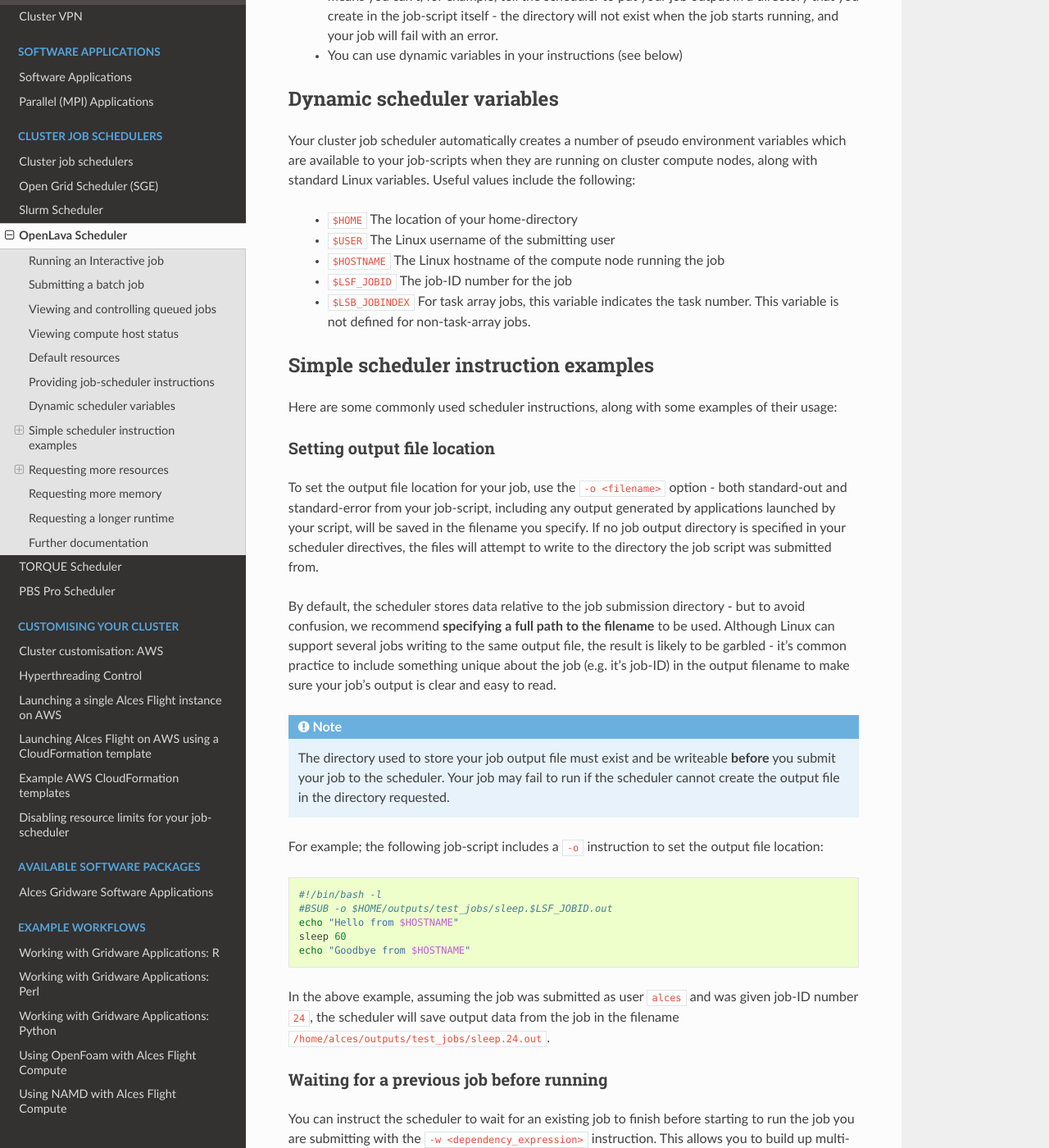
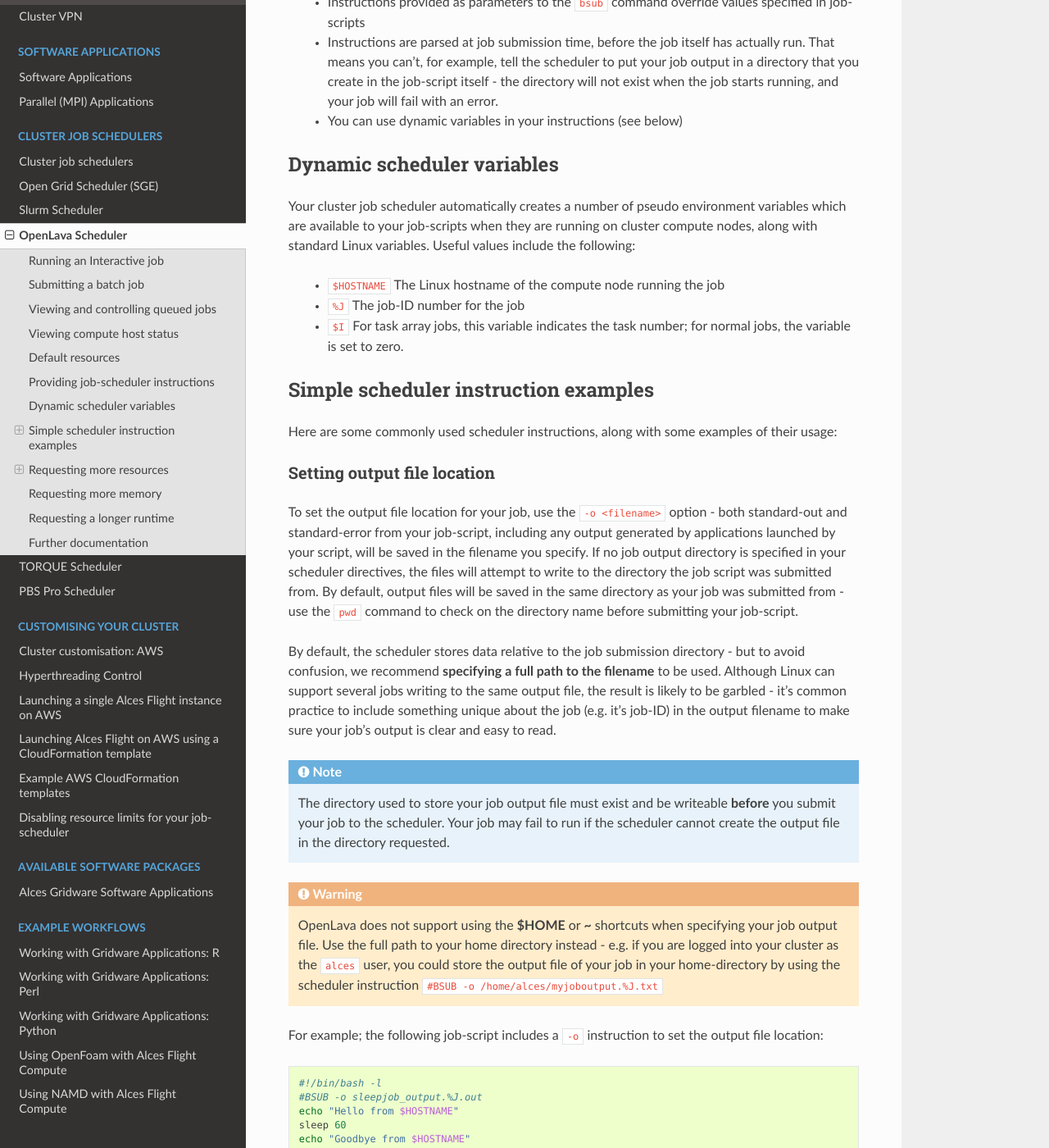
Before and after one commit to alces-software/flight-appliance-docs, a Sphinx documentation site: the page built from docs/source/openlava/openlava.rst, in a window 1280 px wide and 1400 px high, scrolled down 5508 px. Shown: the whole window at 82% size. Built offline with Sphinx 7.4.7 and the Read the Docs theme 2.0.0, drawn with Linux system fonts in a browser that asks for light colours; some of the changed text lies outside the part shown.

Commit message:
Fixes issues with OpenLava output files issue #59

```diff
--- a/docs/source/openlava/openlava.rst
+++ b/docs/source/openlava/openlava.rst
@@ -73,17 +71,24 @@
   Starting running on host login1
   Finished running - goodbye from login1
 
-To submit your jobscript to the cluster job scheduler, use the command ``bsub < simplejobscript.sh``. The job scheduler should immediately report the job-ID for your job; your job-ID is unique for your current Alces Flight Compute cluster - it will never be repeated once used.
+To submit your jobscript to the cluster job scheduler, use the command ``bsub -o $HOME/jobout.txt < simplejobscript.sh``. The job scheduler should immediately report the job-ID for your job; your job-ID is unique for your current Alces Flight Compute cluster - it will never be repeated once used.
 
 .. code:: bash
 
-  [alces@login1(scooby) ~]$ bsub < simplejobscript.sh
+  [alces@login1(scooby) ~]$ bsub -o $HOME/jobout.txt < simplejobscript.sh
   Job <151> is submitted to default queue <normal>.
+
+
+.. note:: The ``-o $HOME/jobout.txt`` parameter instructs OpenLava to save the output of your job in a file. For example - if you submit a job as the user named ``alces``, your job output will be written to the file ``/home/alces/jobout.txt``.
+
+.. warning:: If you do not specify a location to save your job output file using the ``-o`` option, it will not be not be saved to disk. You can also get a copy of your job output via email by using the parameters ``-N -u myuser@email-address.com``.
+
+
 
 Viewing and controlling queued jobs
 -----------------------------------
 
-Once your job has been submitted, use the ``bjobs`` command to see where they run. view the status of the job queue. If you have available compute nodes, your job should be shown in ``RUN`` (running) state; if your compute nodes are busy, or you've launched an auto-scaling cluster and currently have no running nodes, your job may be shown in ``PEND`` (pending) state until compute nodes are available to run it.
+Once your job has been submitted, use the ``bjobs`` command to view the status of the job queue. If you have available compute nodes, your job should be shown in ``RUN`` (running) state; if your compute nodes are busy, or you've launched an auto-scaling cluster and currently have no running nodes, your job may be shown in ``PEND`` (pending) state until compute nodes are available to run it.
 
 The scheduler is likely to spread them around over different nodes in your cluster (if you have multiple nodes). The login node is not included in your cluster for scheduling purposes - jobs submitted to the scheduler will only be run on your cluster compute nodes. You can use the ``bkill <job-ID>`` command to delete a job you've submitted, whether it's running or still in queued state.
 
@@ -146,12 +151,12 @@
 
 .. code:: bash
 
-  [alces@login1(scooby) ~]$ bsub -J sleep < simplejobscript.sh
+  [alces@login1(scooby) ~]$ bsub -J sleepjob < simplejobscript.sh
   Job <167> is submitted to default queue <normal>.
 
   [alces@login1(scooby) ~]$ bjobs
   JOBID   USER    STAT  QUEUE      FROM_HOST   EXEC_HOST   JOB_NAME   SUBMIT_TIME
-  167     alces   PEND  normal     login1                  sleep      Aug 30 16:36
+  167     alces   PEND  normal     login1                  sleepjob   Aug 30 16:36
 
 2. For batch jobs, job scheduler instructions can also be **included in your job-script** on a line starting with the special identifier ``#BSUB``.
 
@@ -180,11 +185,9 @@
 
 Your cluster job scheduler automatically creates a number of pseudo environment variables which are available to your job-scripts when they are running on cluster compute nodes, along with standard Linux variables. Useful values include the following:
 
- - ``$HOME``            The location of your home-directory
- - ``$USER``            The Linux username of the submitting user
  - ``$HOSTNAME``        The Linux hostname of the compute node running the job
- - ``$LSF_JOBID``       The job-ID number for the job
- - ``$LSB_JOBINDEX``    For task array jobs, this variable indicates the task number. This variable is not defined for non-task-array jobs.
+ - ``%J``       	The job-ID number for the job
+ - ``$I``    		For task array jobs, this variable indicates the task number; for normal jobs, the variable is set to zero.
 
 Simple scheduler instruction examples
 -------------------------------------
@@ -194,23 +197,25 @@
 Setting output file location
 ~~~~~~~~~~~~~~~~~~~~~~~~~~~~
 
-To set the output file location for your job, use the ``-o <filename>`` option - both standard-out and standard-error from your job-script, including any output generated by applications launched by your script, will be saved in the filename you specify. If no job output directory is specified in your scheduler directives, the files will attempt to write to the directory the job script was submitted from.
+To set the output file location for your job, use the ``-o <filename>`` option - both standard-out and standard-error from your job-script, including any output generated by applications launched by your script, will be saved in the filename you specify. If no job output directory is specified in your scheduler directives, the files will attempt to write to the directory the job script was submitted from. By default, output files will be saved in the same directory as your job was submitted from - use the ``pwd`` command to check on the directory name before submitting your job-script.
 
 By default, the scheduler stores data relative to the job submission directory - but to avoid confusion, we recommend **specifying a full path to the filename** to be used. Although Linux can support several jobs writing to the same output file, the result is likely to be garbled - it's common practice to include something unique about the job (e.g. it's job-ID) in the output filename to make sure your job's output is clear and easy to read.
 
 .. note:: The directory used to store your job output file must exist and be writeable **before** you submit your job to the scheduler. Your job may fail to run if the scheduler cannot create the output file in the directory requested.
+
+.. warning:: OpenLava does not support using the **$HOME** or **~** shortcuts when specifying your job output file. Use the full path to your home directory instead - e.g. if you are logged into your cluster as the ``alces`` user, you could store the output file of your job in your home-directory by using the scheduler instruction ``#BSUB -o /home/alces/myjoboutput.%J.txt``
 
 For example; the following job-script includes a ``-o`` instruction to set the output file location:
 
 .. code:: bash
 
   #!/bin/bash -l
-  #BSUB -o $HOME/outputs/test_jobs/sleep.$LSF_JOBID.out
+  #BSUB -o sleepjob_output.%J.out
   echo "Hello from $HOSTNAME"
   sleep 60
   echo "Goodbye from $HOSTNAME"
 
-In the above example, assuming the job was submitted as user ``alces`` and was given job-ID number ``24``, the scheduler will save output data from the job in the filename ``/home/alces/outputs/test_jobs/sleep.24.out``.
+In the above example, assuming the job was submitted as user ``alces`` and was given job-ID number ``24``, the scheduler will save output data from the job in the filename ``/home/alces/sleepjob_output.24.out``.
 
 Waiting for a previous job before running
 ~~~~~~~~~~~~~~~~~~~~~~~~~~~~~~~~~~~~~~~~~
@@ -250,21 +255,21 @@
 
 A common workload is having a large number of jobs to run which basically do the same thing, aside perhaps from having different input data. You could generate a job-script for each of them and submit it, but that's not very convenient - especially if you have many hundreds or thousands of tasks to complete. Such jobs are known as **task arrays** - an `embarrassingly parallel <https://en.wikipedia.org/wiki/Embarrasingly_parallel>`_ job will often fit into this category.
 
-A convenient way to run such jobs on a cluster is to use a task array, using the ``bsub`` command together with the appropriate array syntax ``-J name[array_spec]`` in your job name. Your job-script can then use pseudo environment variables created by the scheduler to refer to data used by each task in the job. For example, the following job-script uses the ``$LSF_JOBINDEX`` variable to echo its current task ID to an output file. The job script also uses the scheduler directive ``-o <output>`` to specify an output file location. Using the variable substitutions ``%J`` and ``%I`` in the output specification allows the scheduler to generate a dynamic filename based on the job ID (``%J``) and array job index (``%I``) - generating the example output file ``/home/alces/outputs/array/output.24.2`` for job ID 24, array task 2.
+A convenient way to run such jobs on a cluster is to use a task array, using the ``bsub`` command together with the appropriate array syntax ``-J name[array_spec]`` in your job name. Your job-script can then use pseudo environment variables created by the scheduler to refer to data used by each task in the job. For example, the following job-script uses the ``$LSF_JOBINDEX`` variable to echo its current task ID to an output file. The job script also uses the scheduler directive ``-o <output>`` to specify an output file location. Using the variable substitutions ``%J`` and ``%I`` in the output specification allows the scheduler to generate a dynamic filename based on the job ID (``%J``) and array job index (``%I``) - generating the example output file ``/home/alces/output.24.2`` for job ID 24, array task 2.
 
 .. code:: bash
 
   #!/bin/bash -l
-  #BSUB -o $HOME/outputs/array/output.%J.%I
+  #BSUB -o /home/alces/output.%J.%I
   echo "I am $LSB_JOBINDEX"
 
 You can submit an array job using the syntax ``-J "jobname[array_spec]"`` - for example to submit an array job with the name ``array`` and 20 consecutively numbered tasks - you could use the following job submission line together with the above example jobscript:
 
     ``bsub -J "array[1-20]" < array_job.sh``
 
-By including the following line, a separate output file for each task of the array job, for example task 22 of job ID 77 would generate the output file ``output.74.22`` in the specified directory.
+By including the following line, a separate output file for each task of the array job, for example task 22 of job ID 77 would generate the output file ``output.74.22`` in the submission directory.
 
-   ``#BSUB -o $HOME/outputs/array/output.%J-%I``
+   ``#BSUB -o output.%J-%I``
 
 Array jobs can easily be cancelled using the ``bkill`` command - the following example shows various levels of control over an array job:
 
```
Also changed, not shown: other parts of docs/source/openlava/openlava.rst (+7 -9 lines).
